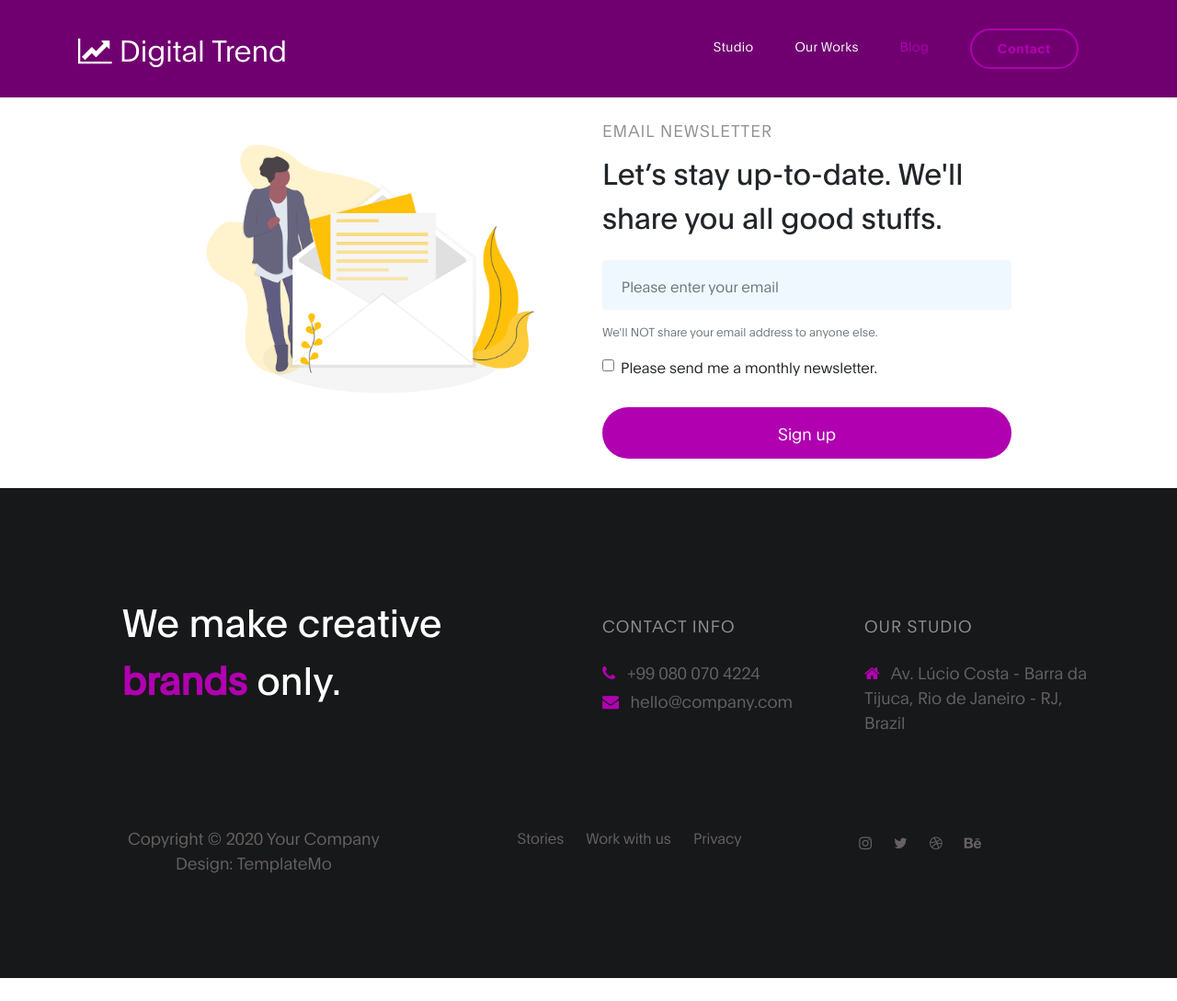
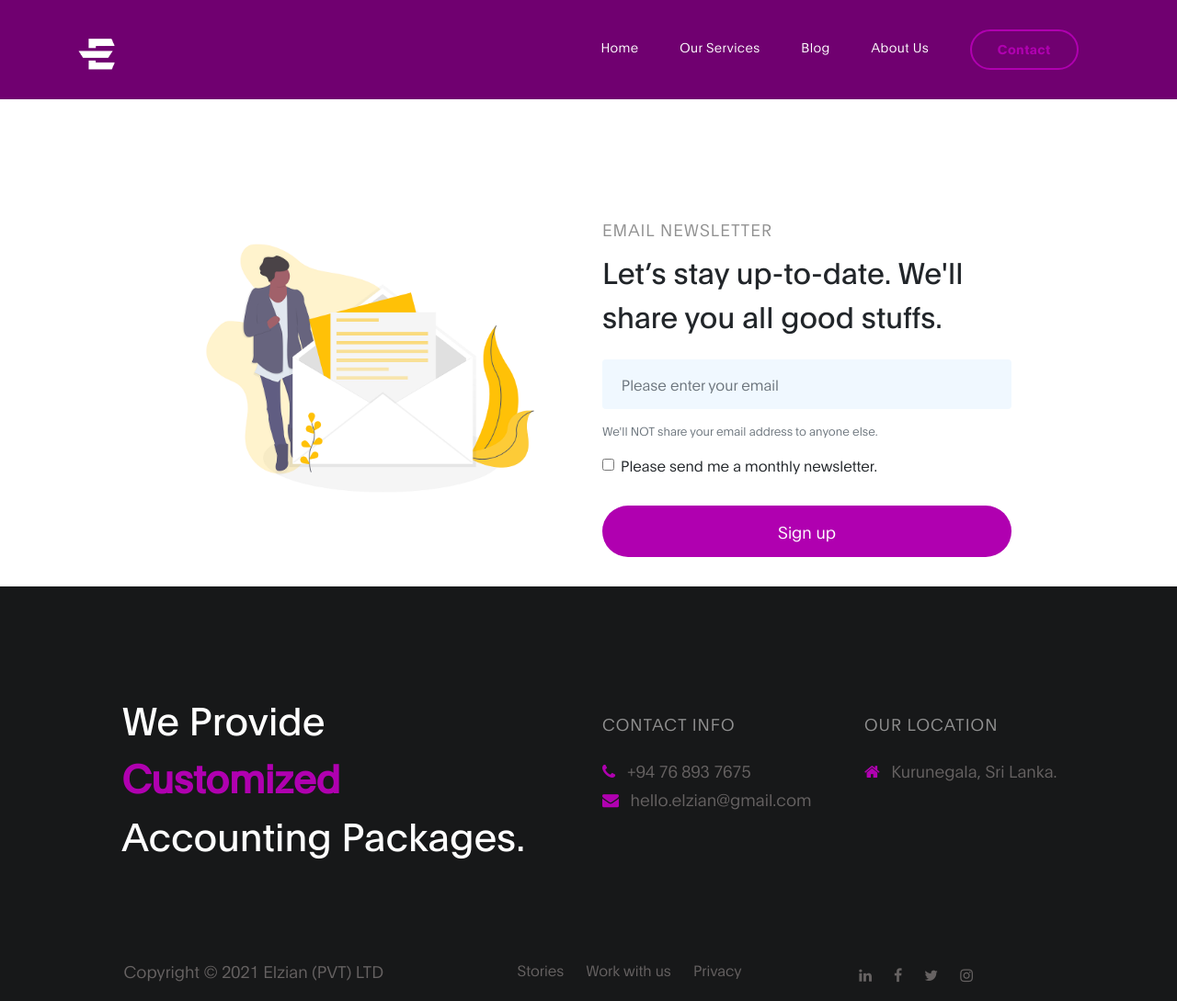
Before and after one commit to elzian-pvt-ltd/Elzian-Finance, a plain HTML site: page blog.html in a window 1280 px wide. Shown: the whole page at 92% size. Before the commit the page ends 1064 px from the top, so only its background shows below. Drawn offline with Linux system fonts and the light colour scheme.

Commit message:
finalize the header and footer

```diff
--- a/blog.html
+++ b/blog.html
@@ -30,11 +30,10 @@ https://templatemo.com/tm-538-digital-trend
 <body>
 
      <!-- MENU BAR -->
-    <nav class="navbar navbar-expand-lg position-absolute">
+     <nav class="navbar navbar-expand-lg">
          <div class="container">
              <a class="navbar-brand" href="index.html">
-              <i class="fa fa-line-chart"></i>
-              Digital Trend
+                 <img src="images/white.png" height="40px">
              </a>
 
              <button class="navbar-toggler" type="button" data-toggle="collapse" data-target="#navbarNav" aria-controls="navbarNav" aria-expanded="false"
@@ -45,13 +44,16 @@ https://templatemo.com/tm-538-digital-trend
              <div class="collapse navbar-collapse" id="navbarNav">
                  <ul class="navbar-nav ml-auto">
                      <li class="nav-item">
-                        <a href="index.html#about" class="nav-link">Studio</a>
+                         <a href="index.html" class="nav-link smoothScroll">Home</a>
                      </li>
                      <li class="nav-item">
-                        <a href="index.html#project" class="nav-link">Our Works</a>
+                         <a href="index.html#project" class="nav-link smoothScroll">Our Services</a>
                      </li>
                      <li class="nav-item">
-                        <a href="blog.html" class="nav-link active">Blog</a>
+                         <a href="blog.html" class="nav-link">Blog</a>
+                     </li>
+                     <li class="nav-item">
+                         <a href="about.html" class="nav-link">About Us</a>
                      </li>
                      <li class="nav-item">
                          <a href="contact.html" class="nav-link contact">Contact</a>
@@ -105,7 +107,7 @@ https://templatemo.com/tm-538-digital-trend
              <div class="row">
 
                  <div class="col-lg-5 mx-lg-auto col-md-8 col-10">
-            <h1 class="text-white" data-aos="fade-up" data-aos-delay="100">We make creative <strong>brands</strong> only.</h1>
+                     <h1 class="text-white" data-aos="fade-up" data-aos-delay="100">We Provide <strong>Customized</strong>  Accounting Packages.</h1>
                  </div>
 
                  <div class="col-lg-3 col-md-6 col-12" data-aos="fade-up" data-aos-delay="200">
@@ -113,30 +115,28 @@ https://templatemo.com/tm-538-digital-trend
 
                      <p class="mb-1">
                          <i class="fa fa-phone mr-2 footer-icon"></i>
-              +99 080 070 4224
+                         +94  76 893 7675
                      </p>
 
                      <p>
                          <a href="#">
                              <i class="fa fa-envelope mr-2 footer-icon"></i>
-                hello@company.com
+                             hello.elzian@gmail.com
                          </a>
                      </p>
                  </div>
 
                  <div class="col-lg-3 col-md-6 col-12" data-aos="fade-up" data-aos-delay="300">
-            <h4 class="my-4">Our Studio</h4>
+                     <h4 class="my-4">Our Location</h4>
 
                      <p class="mb-1">
                          <i class="fa fa-home mr-2 footer-icon"></i>
-              Av. Lúcio Costa - Barra da Tijuca, Rio de Janeiro - RJ, Brazil
+                         Kurunegala, Sri Lanka.
                      </p>
                  </div>
 
                  <div class="col-lg-4 mx-lg-auto text-center col-md-8 col-12" data-aos="fade-up" data-aos-delay="400">
-            <p class="copyright-text">Copyright &copy; 2020 Your Company
-            <br>
-            <a rel="nofollow noopener" href="https://templatemo.com">Design: TemplateMo</a></p>
+                     <p class="copyright-text">Copyright &copy; 2021 Elzian (PVT) LTD</p>
                  </div>
 
                  <div class="col-lg-4 mx-lg-auto col-md-6 col-12" data-aos="fade-up" data-aos-delay="500">
@@ -150,10 +150,10 @@ https://templatemo.com/tm-538-digital-trend
 
                  <div class="col-lg-3 mx-lg-auto col-md-6 col-12" data-aos="fade-up" data-aos-delay="600">
                      <ul class="social-icon">
-              <li><a href="#" class="fa fa-instagram"></a></li>
+                         <li><a href="https://www.linkedin.com/company/ibbagamuwa-central-college-kurunegala/mycompany/" class="fa fa-linkedin"></a></li>
+                         <li><a href="https://www.facebook.com/ELZIANN" class="fa fa-facebook"></a></li>
                          <li><a href="#" class="fa fa-twitter"></a></li>
-              <li><a href="#" class="fa fa-dribbble"></a></li>
-              <li><a href="#" class="fa fa-behance"></a></li>
+                         <li><a href="https://www.instagram.com/elzian.corp/" class="fa fa-instagram"></a></li>
                      </ul>
                  </div>
 
```
Also changed, not shown: about.html (+20 -24 lines), contact.html (+9 -12 lines), index.html (+16 -16 lines). Lines whose indentation alone changed are shown as unchanged.
